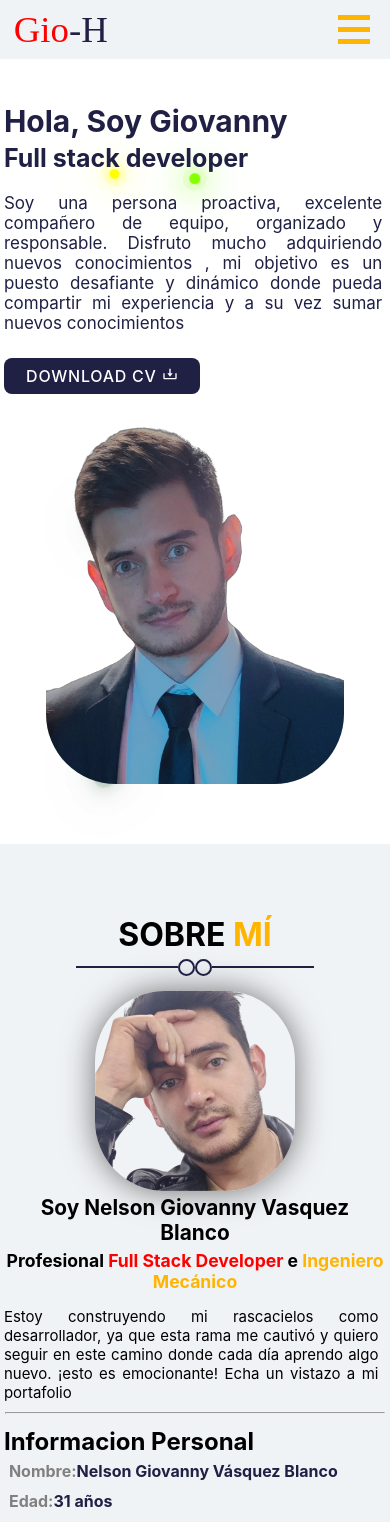
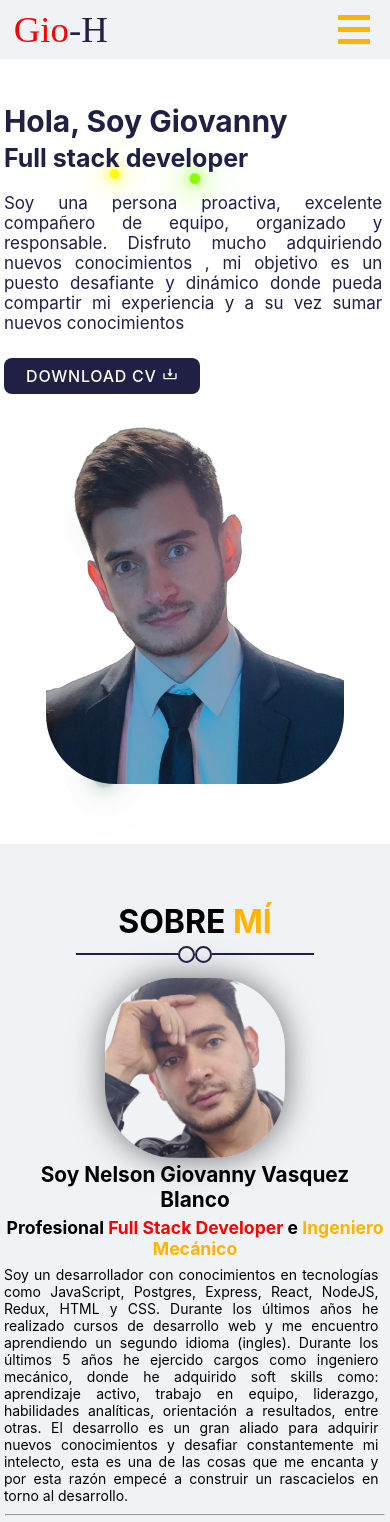
Before and after one commit to gioh2020/Portafolio, a React (Create React App) app: page / in a window 390 px wide. Shown: the top 1522 px of the page. Built offline with nearby package versions, Linux system fonts and the light colour scheme; a web font is replaced by a local one.

Commit message:
se modifico el cv

```diff
--- a/src/components/about/About.jsx
+++ b/src/components/about/About.jsx
@@ -26,7 +26,23 @@ function About() {
                 <div className={styles.info}>
                     <h1>Soy Nelson Giovanny Vasquez Blanco </h1>
                     <h3> Profesional  <span>Full Stack Developer</span>  e <span> Ingeniero Mecánico</span> </h3>
-                    <p>Estoy construyendo mi rascacielos como desarrollador, ya que esta rama me cautivó y quiero seguir en este camino donde cada día aprendo algo nuevo. ¡esto es emocionante! Echa un vistazo a mi portafolio</p>
+                    <p>Soy un desarrollador con conocimientos
+                        en tecnologías como JavaScript, Postgres,
+                        Express, React, NodeJS, Redux, HTML y CSS.
+                        Durante los últimos años he realizado cursos de
+                        desarrollo web y me encuentro aprendiendo un
+                        segundo idioma (ingles).
+                        Durante los últimos 5 años he ejercido cargos
+                        como ingeniero mecánico, donde he adquirido soft
+                        skills como: aprendizaje activo, trabajo en equipo,
+                        liderazgo, habilidades analíticas, orientación a
+                        resultados, entre otras.
+                        El desarrollo es un gran aliado para adquirir
+                        nuevos conocimientos y desafiar constantemente
+                        mi intelecto, esta es una de las cosas que me
+                        encanta y por esta razón empecé a construir un
+                        rascacielos en torno al desarrollo.
+                    </p>
                     <hr />
                     <h2>Informacion Personal</h2>
                     <div className={styles.infoContainer}>
--- a/src/components/about/About.module.css
+++ b/src/components/about/About.module.css
@@ -23,7 +23,7 @@
 @media (max-width: 600px) {
     .principalDiv {
       height:105vh ;
-      margin-top: 53px;
+      margin-top: 40px;
     }
   }
 .title{
@@ -104,8 +104,8 @@
 
 @media (max-width: 768px) {
     .img{
-        height: 200px;
-        width: 200px;
+        height: 180px;
+        width: 180px;
         margin-left: 0px;
     }
   }
@@ -153,6 +153,7 @@
 @media (max-width: 768px) {
   .info h3{
       font-size: 1.1rem;
+      margin-bottom: 2px;
 
   }
 }
@@ -163,7 +164,7 @@
 }
 @media (max-width: 768px) {
     .info p{
-        font-size: 15px;
+        font-size: 14px;
         text-align: justify;
         margin-top: 5px;
         margin-bottom: 2px;
@@ -201,7 +202,7 @@
   }
 
 .infoContainer h4 {
-    margin: 5px;
+    margin: 3px;
     color: gray;
 
 }
@@ -238,3 +239,10 @@
     background: #ffb400;
     color: #e5e5e5;
   }
+
+  @media (max-width: 768px) {
+    .downloadButton  {
+     align-self: flex-start;
+     margin-top: 7px;
+    }
+  }
```
